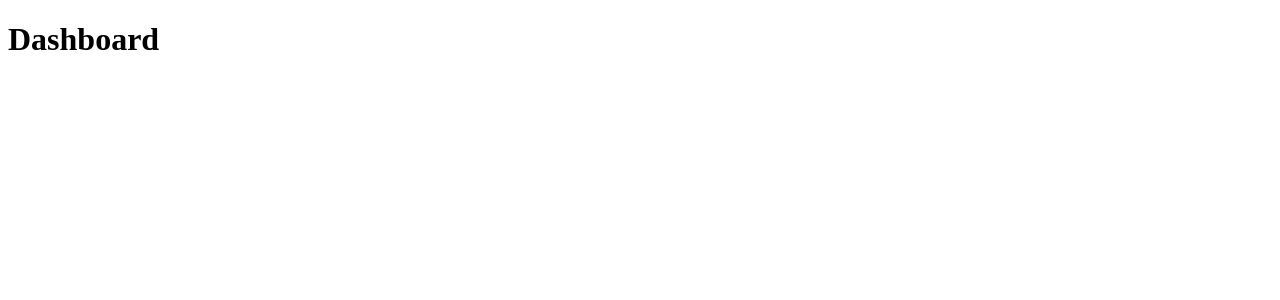
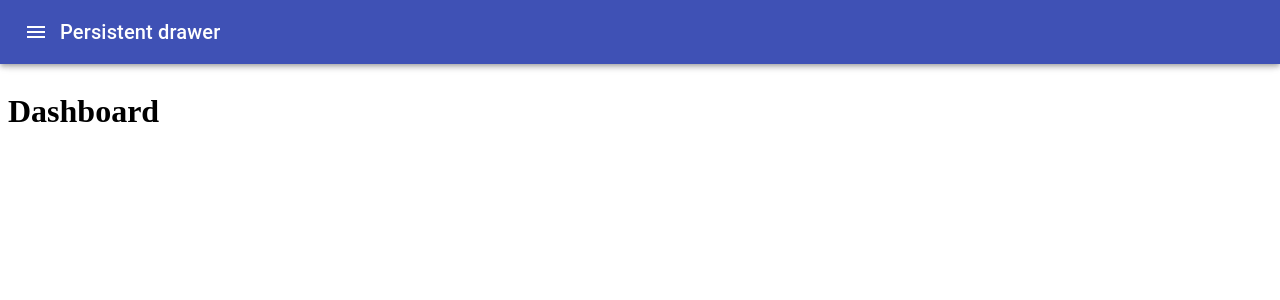
Before and after one commit to andriannus/cinemanz-web-admin-alpha, a React (Create React App) app: page /dashboard in a window 1280 px wide. Shown: the top 300 px of the page. Built offline with nearby package versions, Linux system fonts and the light colour scheme.

Commit message:
refactor: use navigation on app

```diff
--- a/src/pages/main.js
+++ b/src/pages/main.js
@@ -1,12 +1,15 @@
 import React from 'react';
 
 import MainRoutes from 'pages/main.routes';
+import Navigation from 'shared/components/navigation';
 
 const Main = () => {
   return (
-    <div>
+    <>
+      <Navigation />
+
       <MainRoutes />
-    </div>
+    </>
   );
 };
 
```
